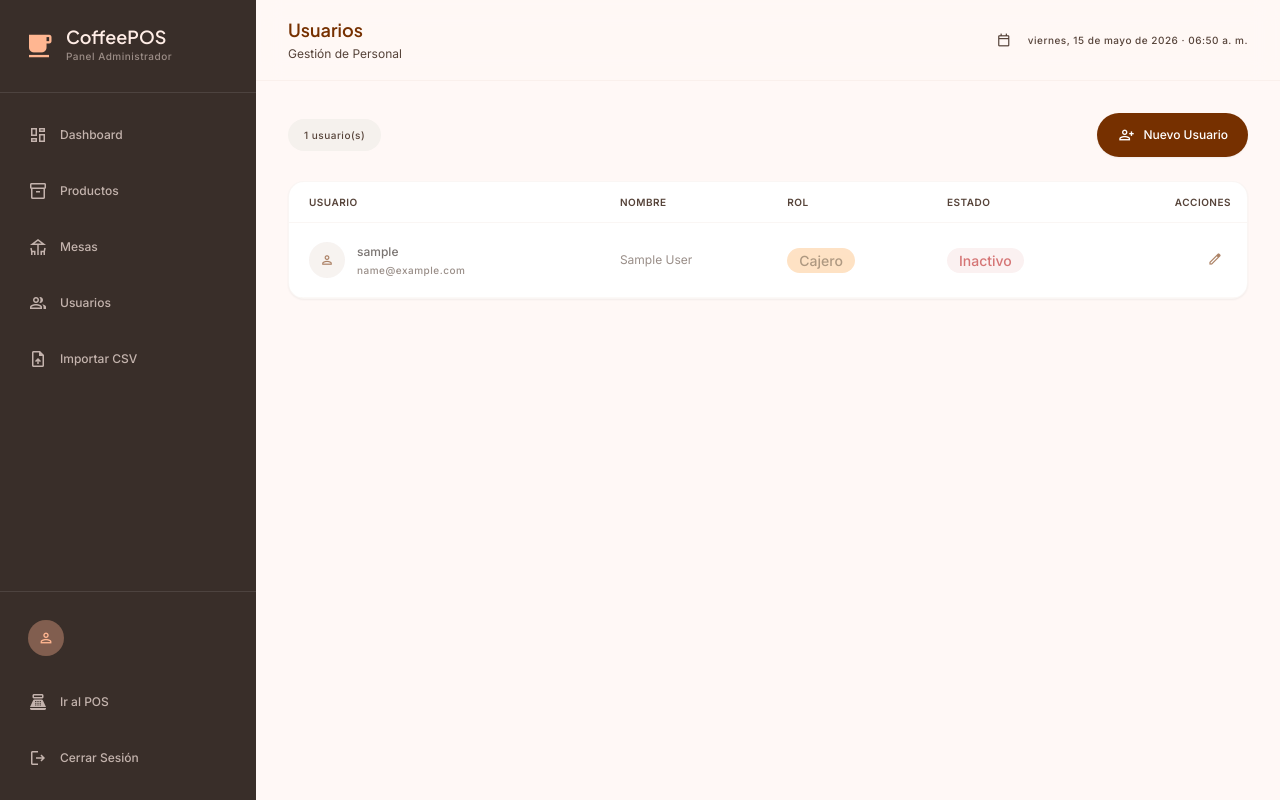
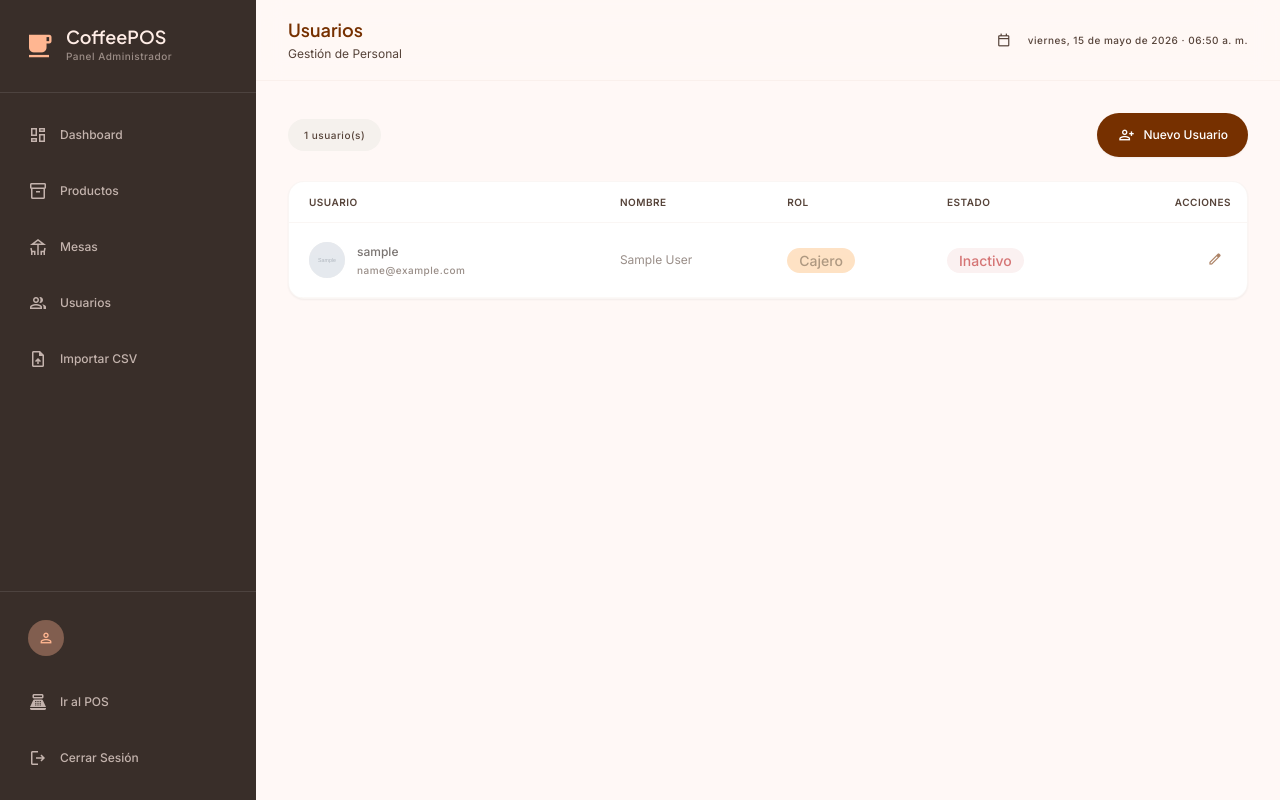
Before and after one commit to crespitosoff/CoffeePOS, a Python web app: template app/templates/admin/users.html in a window 1280 px wide. Run offline with Jinja, Linux system fonts and the light colour scheme; the template is opened without the code that fills it: most values are stand-ins (such as "Sample title", 1, 10 or a date in 2020); grey boxes marked "Sample" are stand-in pictures; some libraries are stand-ins or nearby versions.

```diff
--- a/app/templates/admin/users.html
+++ b/app/templates/admin/users.html
@@ -44,7 +44,11 @@
                     <td class="py-4 px-5">
                         <div class="flex items-center gap-3">
                             <div class="w-9 h-9 rounded-full bg-primary/10 flex items-center justify-center flex-shrink-0">
+                                {% if u.avatar_url %}
+                                <img src="{{ u.avatar_url }}" alt="Avatar de {{ u.username }}" class="w-9 h-9 rounded-full object-cover">
+                                {% else %}
                                 <span class="material-symbols-outlined text-primary text-base">person</span>
+                                {% endif %}
                             </div>
                             <div>
                                 <p class="font-title-md text-title-md text-on-surface">{{ u.username }}</p>
```
